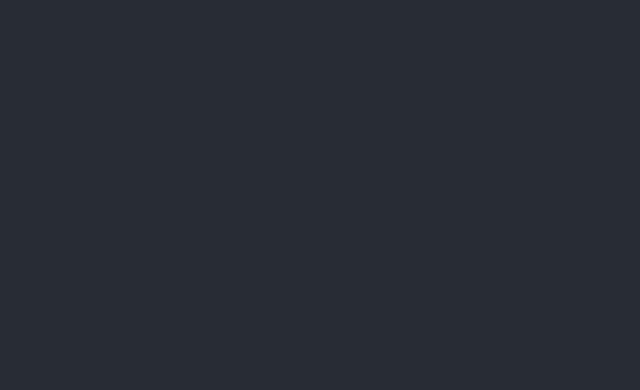
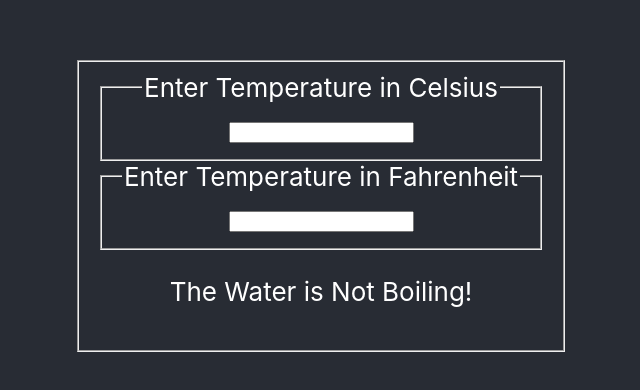
Before and after one commit to JCode918/React_Basics_Documentation, a React (Create React App) app: page / in a window 1280 px wide. Shown: the part 194-584 px from the top of the page, without its empty margins (319-959 px from the left). Built offline with nearby package versions, Linux system fonts and the light colour scheme.

Commit message:
Celsius and Fahrenheit Synced Conversions Completed

```diff
--- a/src/App.js
+++ b/src/App.js
@@ -1,11 +1,12 @@
 import React from 'react';
 import './App.css';
+import Calculator from './components_chapter10/Calculator'
 
 function App() {
   return (
     <div className="App">
       <header className="App-header">
-
+        <Calculator />
       </header>
     </div>
   );
--- /dev/null
+++ b/src/components_chapter10/BoilingVerdict.jsx
@@ -0,0 +1,10 @@
+import React from "react";
+
+function BoilingVerdict(props) {
+  if (props.celsius > 100) {
+    return <p>The Water is Boiling!</p>;
+  }
+  return <p>The Water is Not Boiling!</p>;
+}
+
+export default BoilingVerdict;
--- /dev/null
+++ b/src/components_chapter10/Calculator.jsx
@@ -0,0 +1,41 @@
+import React from "react";
+//import BoilingVerdict from "./BoilingVerdict";
+import TemperatureInput from "./TemperatureInput";
+import BoilingVerdict from "./BoilingVerdict";
+import {toCelsius, toFahrenheit, tryToConvert} from './ConversionFunctions'
+
+export class Calculator extends React.Component {
+  constructor(props) {
+    super(props);
+    this.state = {
+      temperature: "",
+      scale: "c",
+    };
+    this.handleFarhenheitChange = this.handleFarhenheitChange.bind(this);
+    this.handleCelsisuChange = this.handleCelsisuChange.bind(this);
+  }
+  handleCelsisuChange(temperature){
+    this.setState({scale: 'c', temperature})
+  }
+
+  handleFarhenheitChange(temperature){
+    this.setState({scale: 'f', temperature})
+  }
+
+  render() {
+    const scale = this.state.scale;
+    const temperature = this.state.temperature;
+    const celsius = scale ==='f' ? tryToConvert(temperature, toCelsius) : temperature;
+    const fahrenheit = scale === 'c' ? tryToConvert(temperature, toFahrenheit) : temperature;
+
+    return (
+      <fieldset>
+        <TemperatureInput scale="c" onTemperatureChange={this.handleCelsisuChange} temperature={celsius} />
+        <TemperatureInput scale="f" onTemperatureChange={this.handleFarhenheitChange} temperature={fahrenheit} />
+        <BoilingVerdict celsius={celsius}/>
+      </fieldset>
+    );
+  }
+}
+
+export default Calculator;
--- /dev/null
+++ b/src/components_chapter10/ConversionFunctions.jsx
@@ -0,0 +1,20 @@
+export function toCelsius(fahrenheit) {
+  return ((fahrenheit - 32) * 5) / 9;
+}
+
+export function toFahrenheit(celsius) {
+  return (celsius * 9) / 5 + 32;
+}
+
+
+
+export function tryToConvert(temperature, convert) {
+  const input = parseFloat(temperature);
+  if (Number.isNaN(input)) {
+    return "";
+  }
+
+  const output = convert(input);
+  const rounded = Math.round(output * 1000) / 1000;
+  return rounded.toString();
+}
--- /dev/null
+++ b/src/components_chapter10/TemperatureInput.jsx
@@ -0,0 +1,35 @@
+import React from "react";
+
+const scaleNames = {
+  c: "Celsius",
+  f: "Fahrenheit",
+};
+
+class TemperatureInput extends React.Component {
+  constructor(props) {
+    super(props);
+    /*     this.state = {
+      temperature: "",
+    };
+ */
+    this.handleChange = this.handleChange.bind(this);
+  }
+
+  handleChange(e) {
+    // this.setState({ temperature: e.target.value });
+    this.props.onTemperatureChange(e.target.value);
+  }
+
+  render() {
+    const temperature = this.props.temperature;
+    const scale = this.props.scale;
+    return (
+      <fieldset>
+        <legend>Enter Temperature in {scaleNames[scale]}</legend>
+        <input value={temperature} onChange={this.handleChange} />
+      </fieldset>
+    );
+  }
+}
+
+export default TemperatureInput;
```
